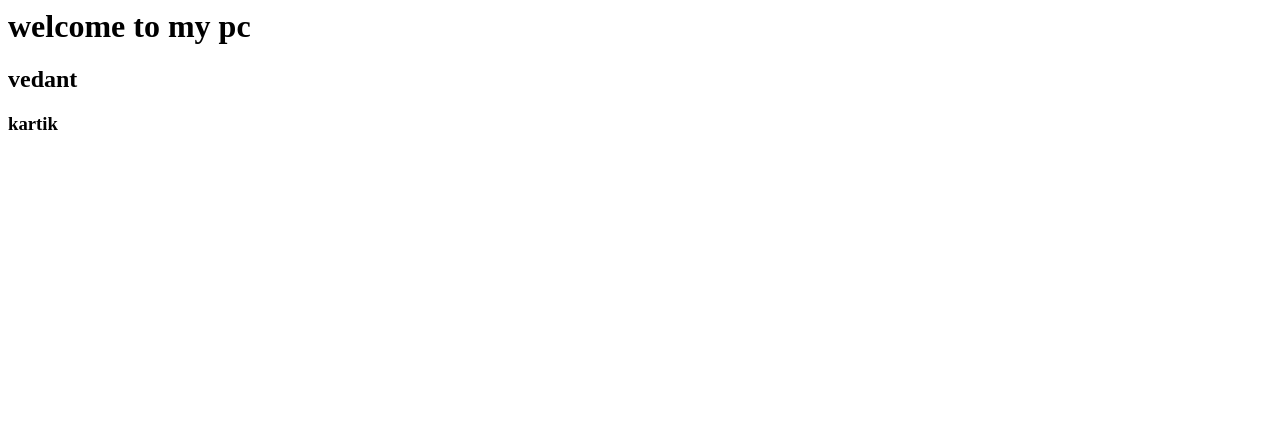
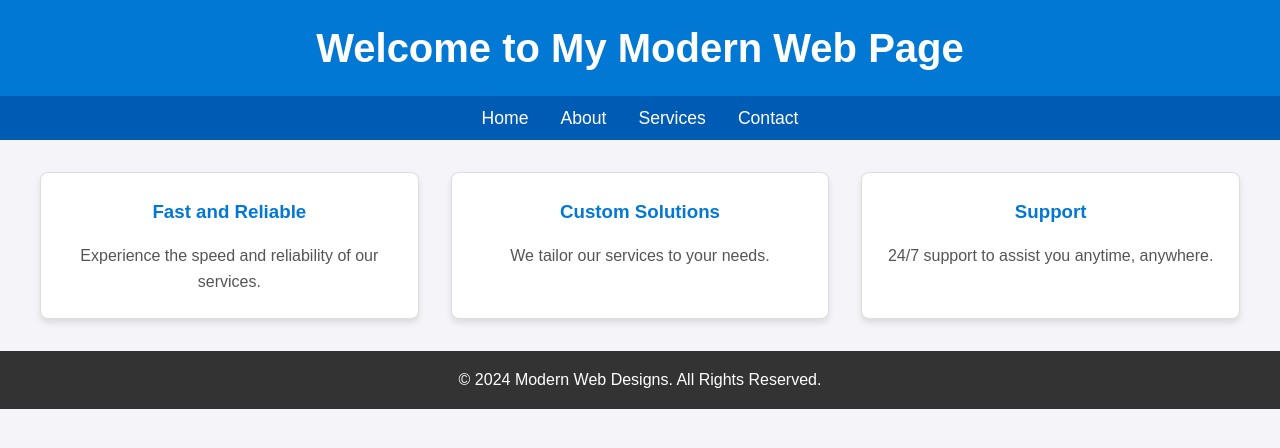
Before and after one commit to omkadam05/om_kadam, a plain HTML site: page index.html in a window 1280 px wide. Drawn offline with Linux system fonts and the light colour scheme.

Commit message:
Update index.html

```diff
--- a/index.html
+++ b/index.html
@@ -1,3 +1,120 @@
-<h1>welcome to my pc</h1>
-<h2>vedant</h2>
-<h3>kartik</h3>
+<!DOCTYPE html>
+<html lang="en">
+<head>
+    <meta charset="UTF-8">
+    <meta name="viewport" content="width=device-width, initial-scale=1.0">
+    <title>Modern Web Page</title>
+    <style>
+        /* Resetting some default styles */
+        body, h1, h2, h3, p, ul, li, a {
+            margin: 0;
+            padding: 0;
+            box-sizing: border-box;
+        }
+
+        body {
+            font-family: Arial, sans-serif;
+            line-height: 1.6;
+            background: #f4f4f9;
+            color: #333;
+        }
+
+        header {
+            background: #0078d4;
+            color: #fff;
+            padding: 1rem 0;
+            text-align: center;
+        }
+
+        header h1 {
+            font-size: 2.5rem;
+        }
+
+        nav {
+            display: flex;
+            justify-content: center;
+            background: #005bb5;
+            padding: 0.5rem 0;
+        }
+
+        nav a {
+            color: #fff;
+            text-decoration: none;
+            margin: 0 1rem;
+            font-size: 1.1rem;
+        }
+
+        nav a:hover {
+            text-decoration: underline;
+        }
+
+        .container {
+            max-width: 1200px;
+            margin: 2rem auto;
+            padding: 0 1rem;
+        }
+
+        .grid {
+            display: grid;
+            grid-template-columns: repeat(auto-fit, minmax(300px, 1fr));
+            gap: 2rem;
+        }
+
+        .card {
+            background: #fff;
+            border: 1px solid #ddd;
+            border-radius: 8px;
+            box-shadow: 0 4px 6px rgba(0, 0, 0, 0.1);
+            padding: 1.5rem;
+            text-align: center;
+        }
+
+        .card h3 {
+            margin-bottom: 1rem;
+            color: #0078d4;
+        }
+
+        .card p {
+            color: #555;
+        }
+
+        footer {
+            background: #333;
+            color: #fff;
+            text-align: center;
+            padding: 1rem 0;
+            margin-top: 2rem;
+        }
+    </style>
+</head>
+<body>
+    <header>
+        <h1>Welcome to My Modern Web Page</h1>
+    </header>
+    <nav>
+        <a href="#home">Home</a>
+        <a href="#about">About</a>
+        <a href="#services">Services</a>
+        <a href="#contact">Contact</a>
+    </nav>
+    <div class="container">
+        <section id="home" class="grid">
+            <div class="card">
+                <h3>Fast and Reliable</h3>
+                <p>Experience the speed and reliability of our services.</p>
+            </div>
+            <div class="card">
+                <h3>Custom Solutions</h3>
+                <p>We tailor our services to your needs.</p>
+            </div>
+            <div class="card">
+                <h3>Support</h3>
+                <p>24/7 support to assist you anytime, anywhere.</p>
+            </div>
+        </section>
+    </div>
+    <footer>
+        <p>&copy; 2024 Modern Web Designs. All Rights Reserved.</p>
+    </footer>
+</body>
+</html>
```
